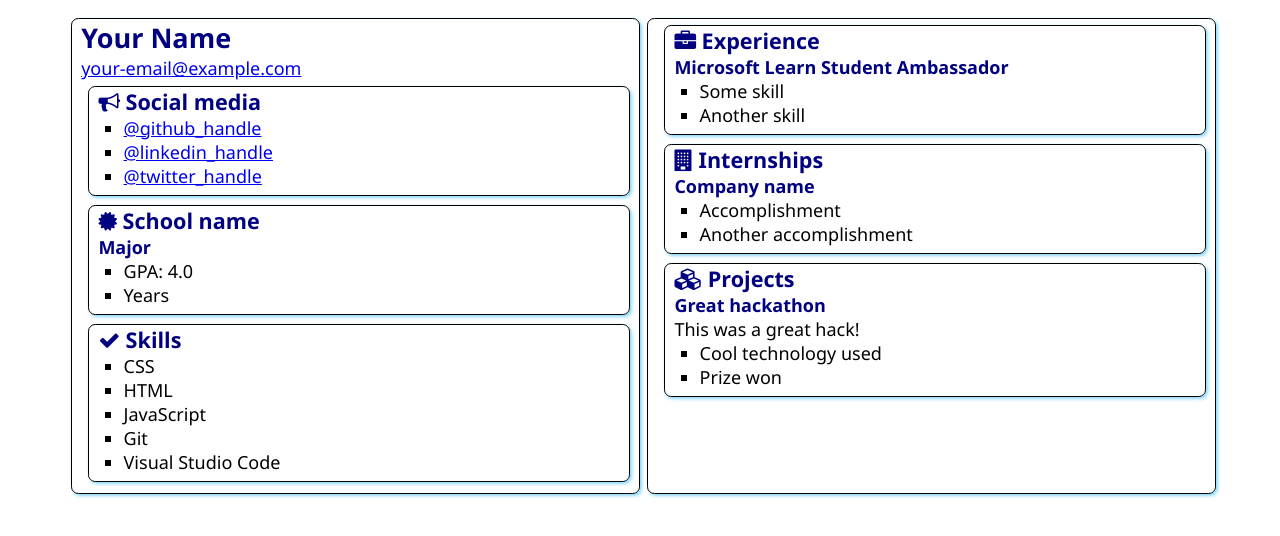
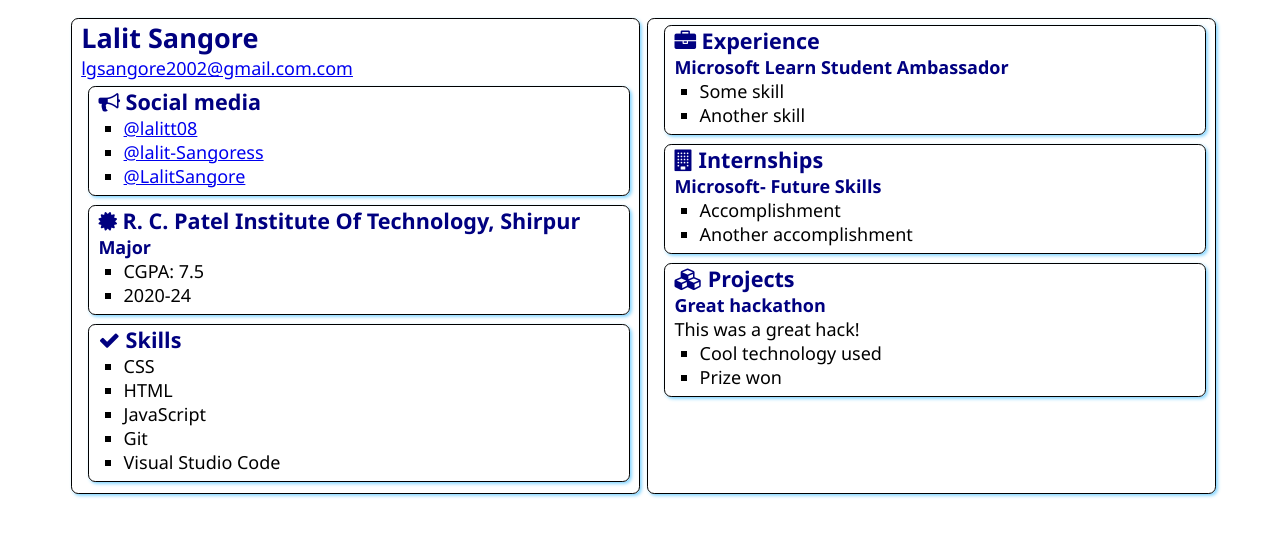
Before and after one commit to lalitt08/SATechnicalOnboarding, a plain HTML site: page src/index.html in a window 1280 px wide. Drawn offline with Linux system fonts and the light colour scheme.

Commit message:
Update index.html

```diff
--- a/src/index.html
+++ b/src/index.html
@@ -12,8 +12,8 @@
 <body>
     <main>
         <article class="box">
-            <h1>Your Name</h1>
-            <div><a href="mailto:your.email@example.com">your-email@example.com</a></div>
+            <h1>Lalit Sangore</h1>
+            <div><a href="mailto:your.email@example.com">lgsangore2002@gmail.com.com</a></div>
 
             <section class="box">
                 <h2>
@@ -21,9 +21,9 @@
                     Social media
                 </h2>
                 <ul>
-                    <li><a href="https://github.com/<handle>">@github_handle</a></li>
-                    <li><a href="https://linkedin.com/in/<handle>">@linkedin_handle</a></li>
-                    <li><a href="https://twitter.com/<handle>">@twitter_handle</a></li>
+                    <li><a href="https://github.com/<handle>">@lalitt08</a></li>
+                    <li><a href="https://linkedin.com/in/<handle>">@lalit-Sangoress</a></li>
+                    <li><a href="https://twitter.com/<handle>">@LalitSangore</a></li>
                 </ul>
             </section>
 
@@ -31,12 +31,12 @@
                 <div class="education">
                     <h2>
                         <i class="fa fa-certificate" aria-hidden="true"></i>
-                        School name
+                        R. C. Patel Institute Of Technology, Shirpur
                     </h2>
                     <h3>Major</h3>
                     <ul>
-                        <li>GPA: 4.0</li>
-                        <li>Years</li>
+                        <li>CGPA: 7.5</li>
+                        <li>2020-24</li>
                     </ul>
                 </div>
             </section>
@@ -73,7 +73,7 @@
                     Internships
                 </h2>
 
-                <h3>Company name</h3>
+                <h3>Microsoft- Future Skills</h3>
                 <ul>
                     <li>Accomplishment</li>
                     <li>Another accomplishment</li>
```
